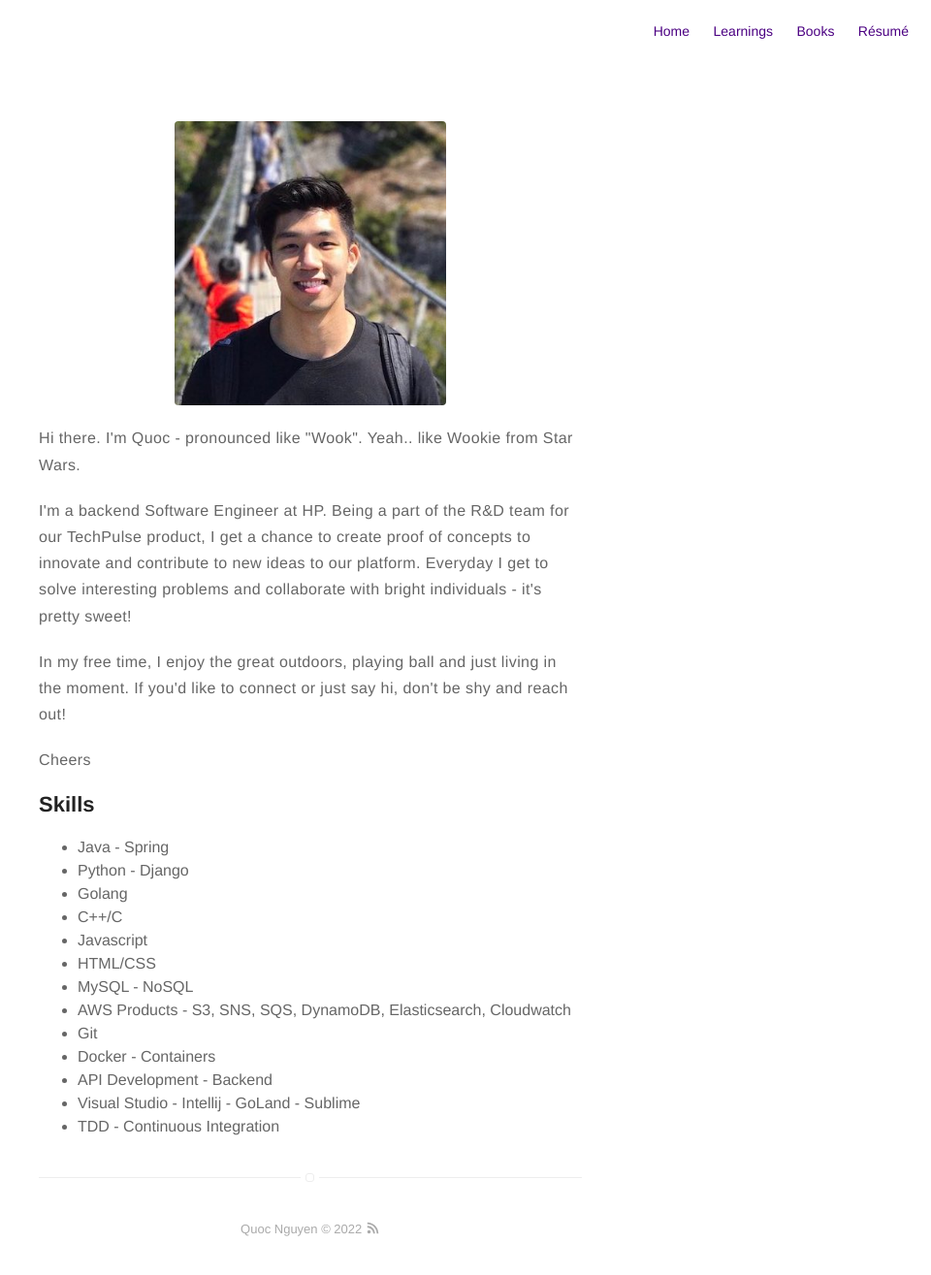
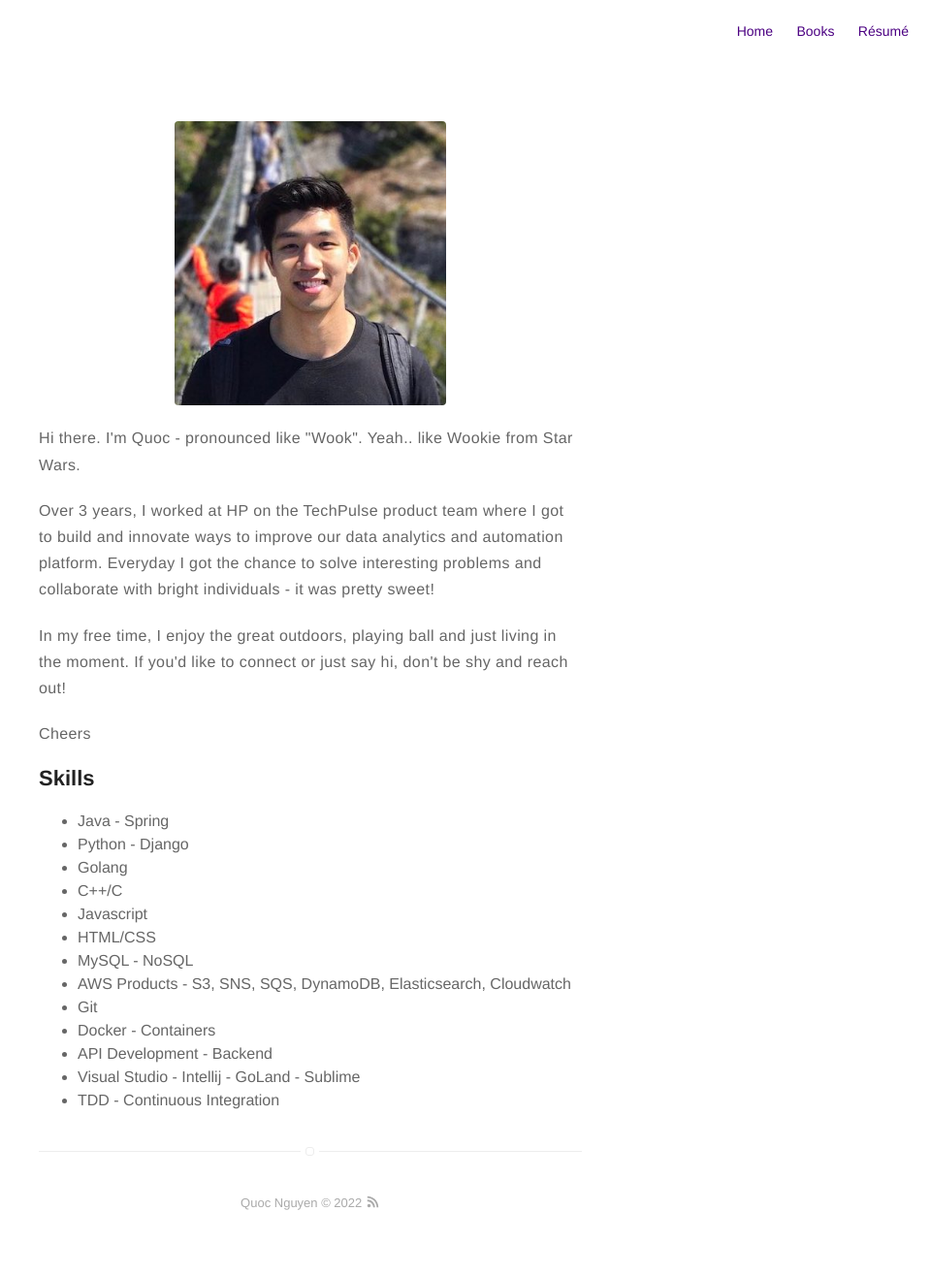
Before and after one commit to qngn93/qngn93.github.io, a Jekyll site: the page built from about.md, in a window 1280 px wide. Shown: the whole page at 97% size, without its empty margins (320-1280 px from the left). Built offline with Jekyll 4.4.1, drawn with Linux system fonts in a browser that asks for light colours; after the commit the page ends 1288 px from its top, so only the background shows below that; some of the changed lines change nothing that is shown.

Commit message:
update about and resume

```diff
--- a/_config.yml
+++ b/_config.yml
@@ -14,7 +14,7 @@
 # and specify source (external or local).
 resume: true
 resume-external: true
-resume-url: https://drive.google.com/file/d/1TU-L0bKcPiL8eEodLF24R9CJQztlIwGv/view
+resume-url: https://drive.google.com/file/d/15gzzTuoG0y6uGW3rzk-k6UBwGbqmc6jZ/view
 
 url: http://qknguyen.com
 # your url: http://USERNAME.github.io
@@ -82,7 +82,7 @@
 # if you don't need "about" or "blog", comment them out below
 about: true
 blog: false
-learnings: true
+learnings: false
 books: true
 
 # do you want to show the "read time" of the posts?
--- a/about.md
+++ b/about.md
@@ -6,7 +6,7 @@ layout: page
 
 <p>Hi there. I'm Quoc - pronounced like "Wook". Yeah.. like Wookie from Star Wars.</p>
 
-<p>I'm a backend Software Engineer at HP. Being a part of the R&D team for our TechPulse product, I get a chance to create proof of concepts to innovate and contribute to new ideas to our platform. Everyday I get to solve interesting problems and collaborate with bright individuals - it's pretty sweet!
+<p>Over 3 years, I worked at HP on the TechPulse product team where I got to build and innovate ways to improve our data analytics and automation platform. Everyday I got the chance to solve interesting problems and collaborate with bright individuals - it was pretty sweet!
 </p>
 
 <p>In my free time, I enjoy the great outdoors, playing ball and just living in the moment. If you'd like to connect or just say hi, don't be shy and reach out!
```
